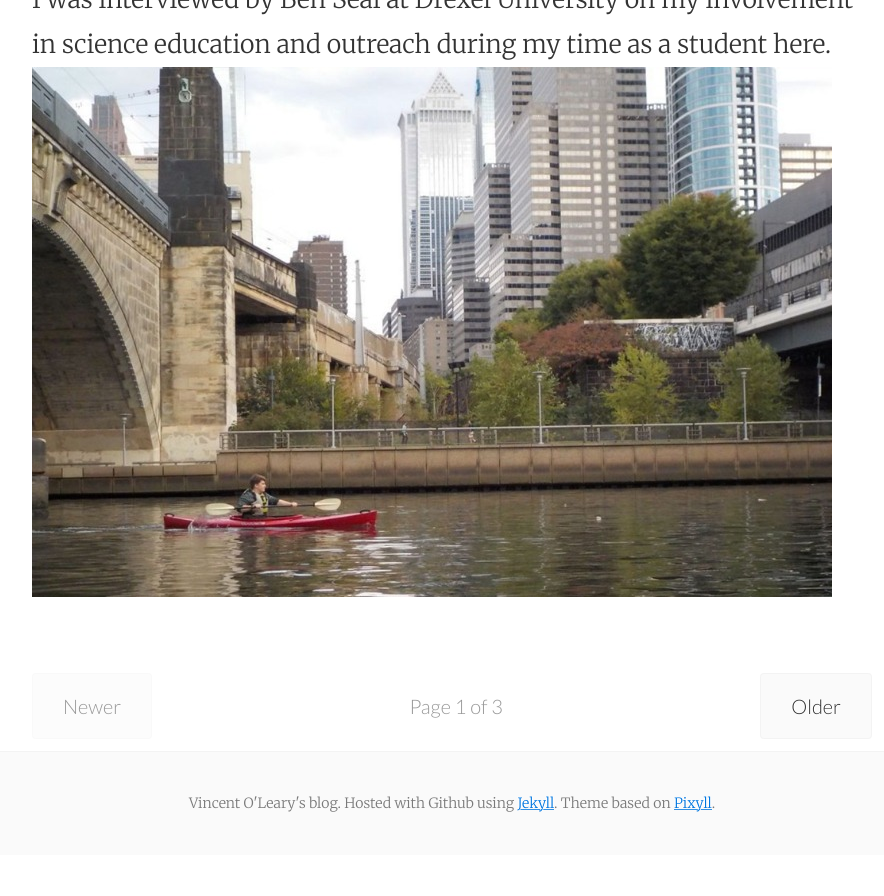
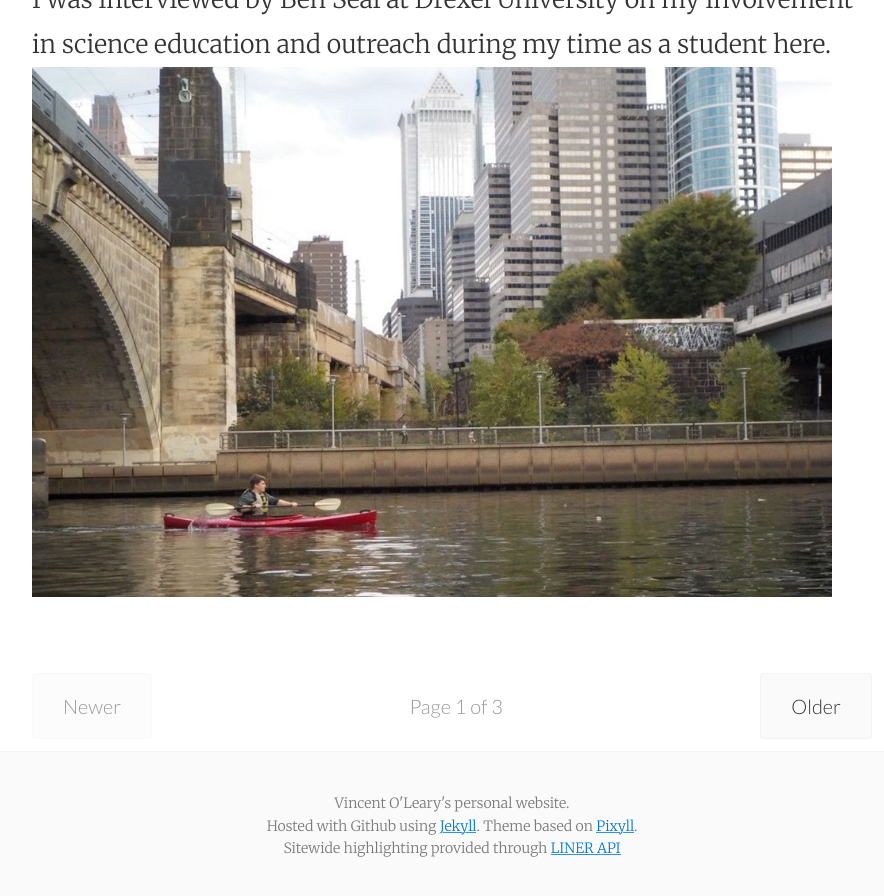
Before and after one commit to MonroeMegalonyx/vjoleary.github.io, a Jekyll site: the page built from index.html, in a window 1280 px wide and 900 px high, scrolled down 3496 px. Shown: the top 896 px of the window, without its empty margins (188-1072 px from the left). Built offline with Jekyll 4.4.1, drawn with Linux system fonts in a browser that asks for light colours; nearby versions of some CDN libraries; some web fonts are replaced; the list of posts is cut into pages by our own code; before the commit the page ends 4351 px from its top, so only the background shows below that.

Commit message:
Added sitewide highlighting using LINER API
LINER API was added to the footer. See https://connect.getliner.com/api for details.

```diff
--- a/_includes/footer.html
+++ b/_includes/footer.html
@@ -1,7 +1,9 @@
 <footer class="center">
   <div class="measure">
     <small>
-      Vincent O'Leary's blog. Hosted with Github using <a href="https://jekyllrb.com/">Jekyll</a>. Theme based on <a href="https://github.com/johnotander/pixyll">Pixyll</a>.
+      Vincent O'Leary's personal website.</br>
+      Hosted with Github using <a href="https://jekyllrb.com/">Jekyll</a>. Theme based on <a href="https://github.com/johnotander/pixyll">Pixyll</a>.</br>
+      Sitewide highlighting provided through <a href="https://connect.getliner.com/api">LINER API</a>
     </small>
   </div>
 </footer>
```
Also changed, not shown: other parts of _includes/footer.html (+4 -0 lines), README.md.
